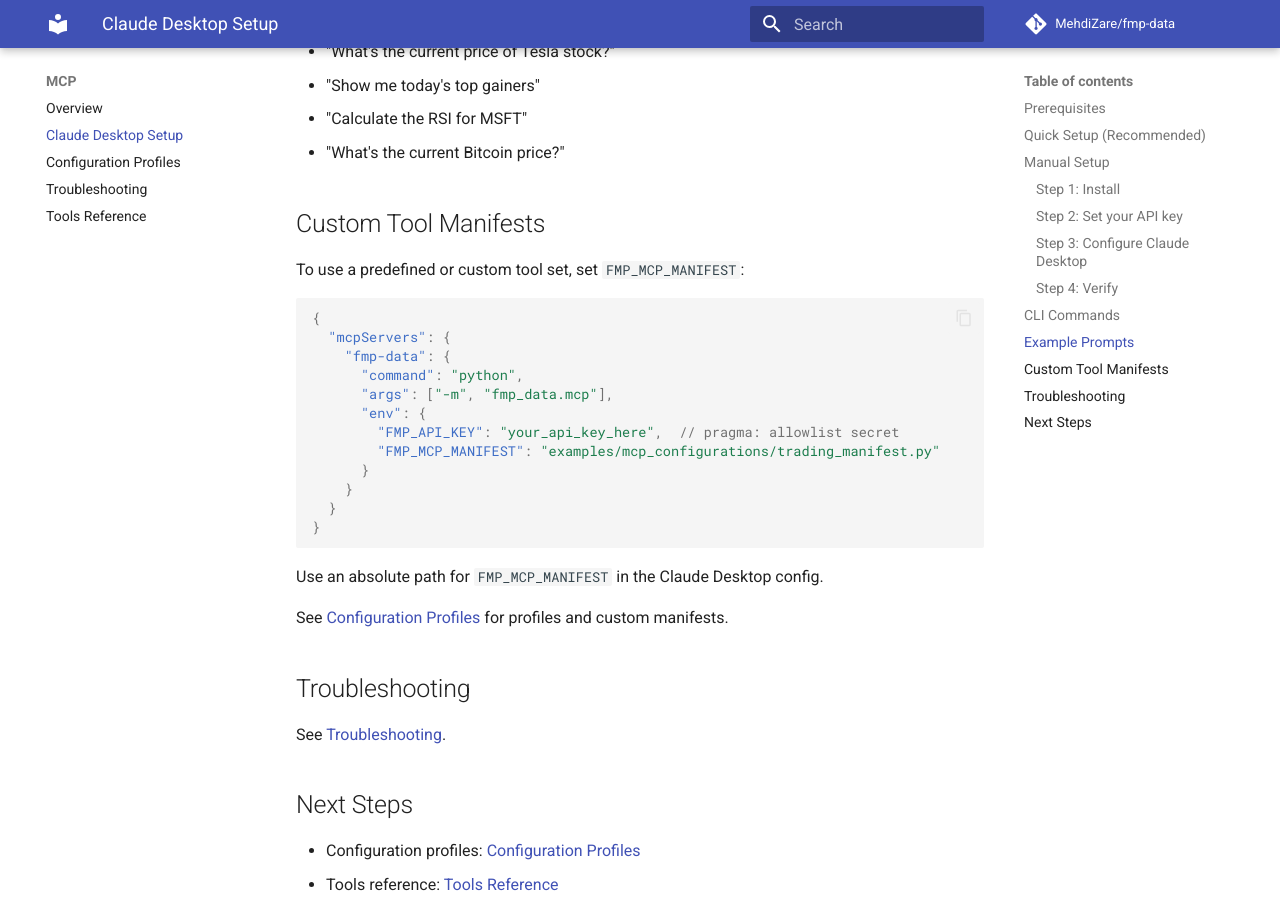
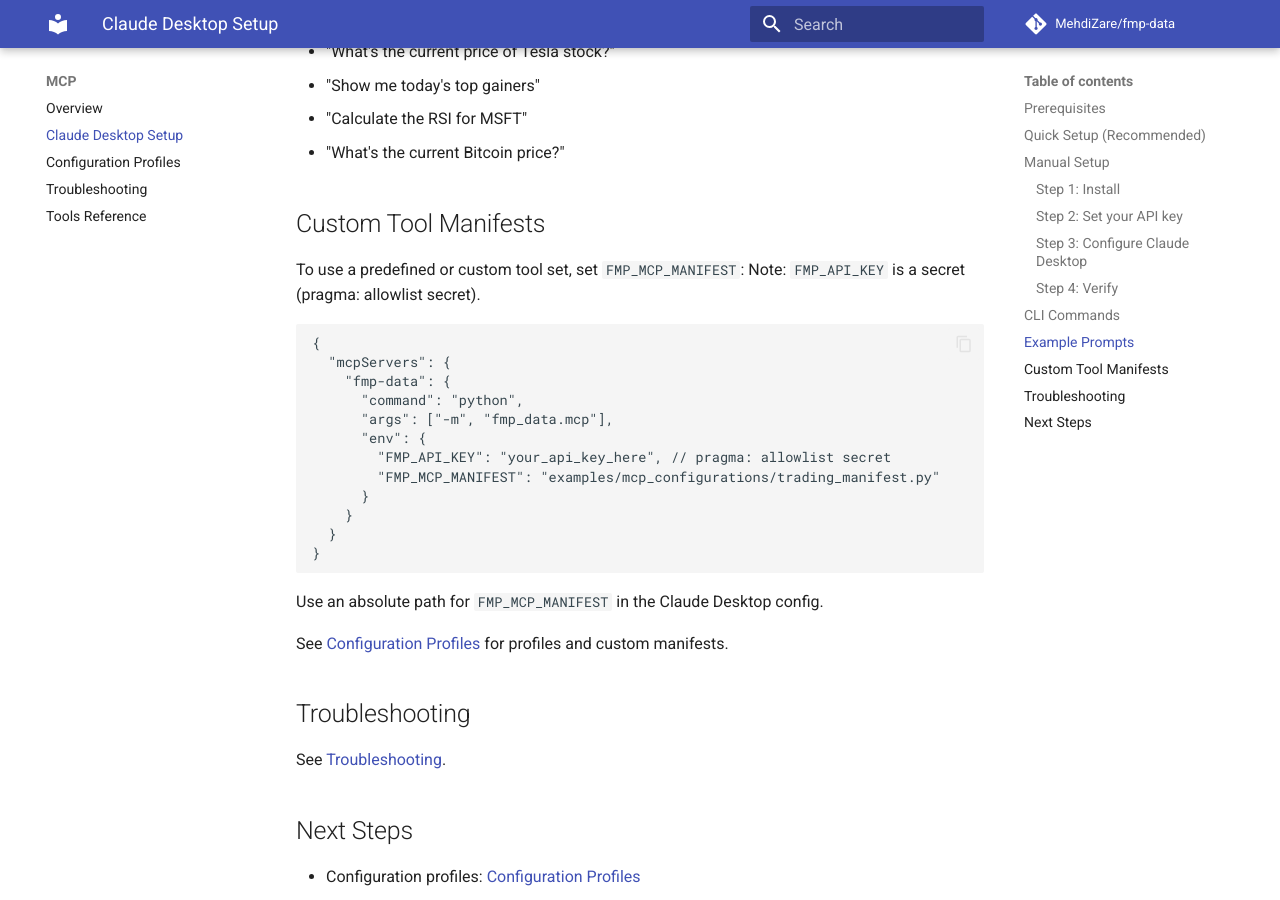
Before and after one commit to MehdiZare/fmp-data, an MkDocs documentation site: the page built from docs/mcp/claude_desktop.md, in a window 1280 px wide and 900 px high, scrolled down 2186 px. Built offline with MkDocs 1.6.1 and Material for MkDocs 9.7.7, drawn with Linux system fonts in a browser that asks for light colours; comment, search, counter and statistics services are not loaded; the version menu is left out; some of the changed text lies outside the part shown.

Commit message:
Update `claude_desktop.md` for link formatting and secret annotations
- Converted plaintext links to Markdown-styled links.
- Removed redundant `pragma: allowlist secret` annotations from `FMP_API_KEY` examples.

````diff
--- a/docs/mcp/claude_desktop.md
+++ b/docs/mcp/claude_desktop.md
@@ -4,9 +4,9 @@
 
 ## Prerequisites
 
-- Claude Desktop App: https://claude.ai/download
-- Python 3.10-3.14: https://www.python.org/downloads/
-- FMP API key: https://site.financialmodelingprep.com/pricing-plans?couponCode=mehdi
+- Claude Desktop App: [Claude Desktop App](https://claude.ai/download)
+- Python 3.10-3.14: [Python 3.10-3.14](https://www.python.org/downloads/)
+- FMP API key: [FMP API key](https://site.financialmodelingprep.com/pricing-plans?couponCode=mehdi)
 
 ## Quick Setup (Recommended)
 
@@ -51,14 +51,15 @@
 - Linux: `~/.config/Claude/claude_desktop_config.json`
 
 Create or update the file:
-```json
+Note: `FMP_API_KEY` is a secret (pragma: allowlist secret).
+```jsonc
 {
   "mcpServers": {
     "fmp-data": {
       "command": "python",
       "args": ["-m", "fmp_data.mcp"],
       "env": {
-        "FMP_API_KEY": "your_api_key_here"  // pragma: allowlist secret
+        "FMP_API_KEY": "your_api_key_here" // pragma: allowlist secret
       }
     }
   }
@@ -97,14 +98,15 @@
 ## Custom Tool Manifests
 
 To use a predefined or custom tool set, set `FMP_MCP_MANIFEST`:
-```json
+Note: `FMP_API_KEY` is a secret (pragma: allowlist secret).
+```jsonc
 {
   "mcpServers": {
     "fmp-data": {
       "command": "python",
       "args": ["-m", "fmp_data.mcp"],
       "env": {
-        "FMP_API_KEY": "your_api_key_here",  // pragma: allowlist secret
+        "FMP_API_KEY": "your_api_key_here", // pragma: allowlist secret
         "FMP_MCP_MANIFEST": "examples/mcp_configurations/trading_manifest.py"
       }
     }
````
